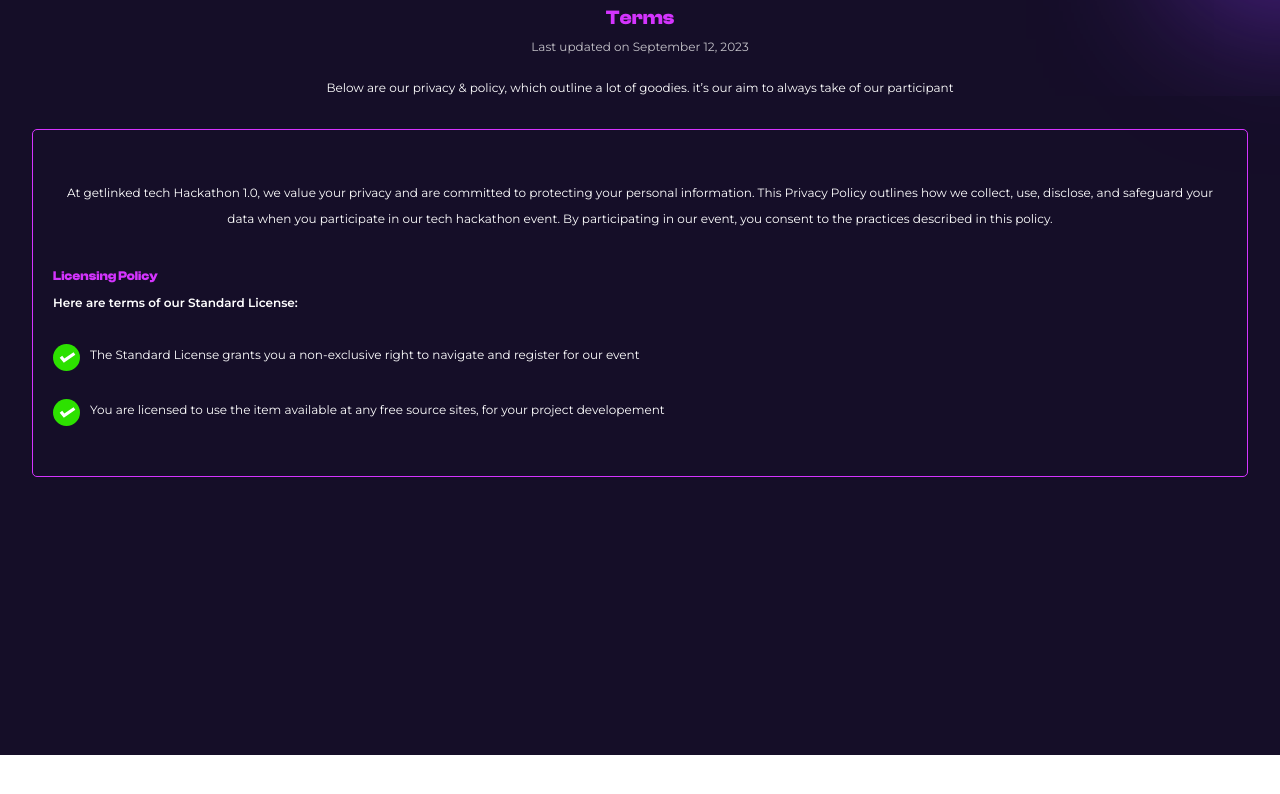
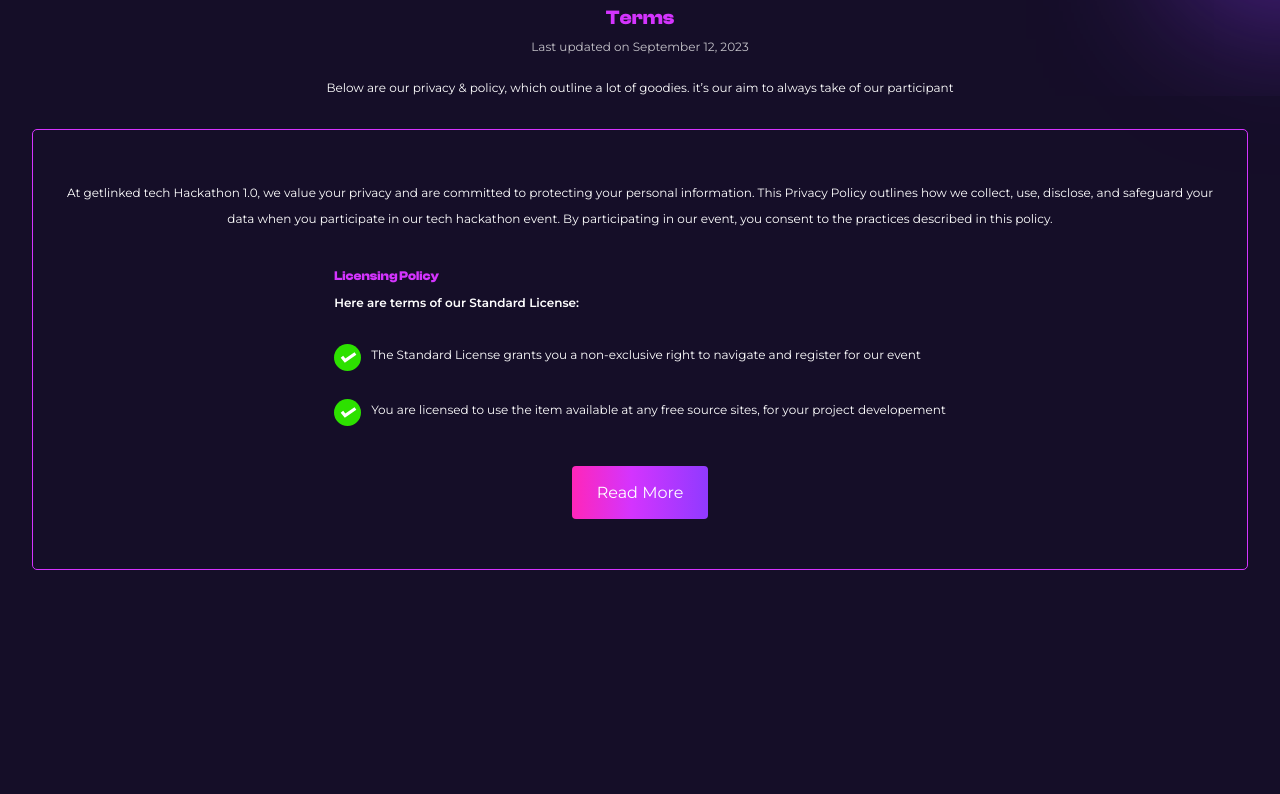
Before and after one commit to Afolabi-bit/getlinked, a React (Vite) app: page / in a window 1280 px wide. Shown: the part 6400-7194 px from the top of the page. Before the commit the page ends 7155 px from the top, so only its background shows below. Built offline with nearby package versions, Linux system fonts and the light colour scheme; a web font is replaced by a local one.

Commit message:
Policies

```diff
--- a/src/components/privacy.jsx
+++ b/src/components/privacy.jsx
@@ -19,7 +19,7 @@
           </p>
 
           {/* bordered box */}
-          <div className="py-[50px] px-[20px] border border-[#d434fe]  rounded-[5px] mt-[30px]">
+          <div className="py-[50px] flex flex-col items-center  px-[20px] border border-[#d434fe]  rounded-[5px] mt-[30px]">
             <p className="text-[12px]  text-center font-normal leading-[26px] mb-[30px]">
               At getlinked tech Hackathon 1.0, we value your privacy and are
               committed to protecting your personal information. This Privacy
@@ -28,6 +28,7 @@
               participating in our event, you consent to the practices described
               in this policy.
             </p>
+            <div>
               <h3 className="text-[#d434fe] text-[13px] font-bold leading-[28px]">
                 Licensing Policy
               </h3>
@@ -44,7 +45,11 @@
                   className="w-[27px] h-[27px]"
                 >
                   <circle cx="8.5" cy="8.5" r="8.5" fill="#2DE100" />
-                <path d="M5 8L7 10.5L13.5 6" stroke="white" stroke-width="2" />
+                  <path
+                    d="M5 8L7 10.5L13.5 6"
+                    stroke="white"
+                    stroke-width="2"
+                  />
                 </svg>
                 <p className="text-[12px] ml-[10px] font-normal leading-[21px]">
                   The Standard License grants you a non-exclusive right to
@@ -61,13 +66,22 @@
                   className="w-[27px] h-[27px]"
                 >
                   <circle cx="8.5" cy="8.5" r="8.5" fill="#2DE100" />
-                <path d="M5 8L7 10.5L13.5 6" stroke="white" stroke-width="2" />
+                  <path
+                    d="M5 8L7 10.5L13.5 6"
+                    stroke="white"
+                    stroke-width="2"
+                  />
                 </svg>
                 <p className="text-[12px] ml-[10px] font-normal leading-[21px]">
                   You are licensed to use the item available at any free source
                   sites, for your project developement
                 </p>
               </div>
+            </div>
+
+            <button className="btn mt-[40px] mx-auto  px-[25px]">
+              Read More
+            </button>
           </div>
         </div>
       </article>
```
Lines whose indentation alone changed are shown as unchanged.
